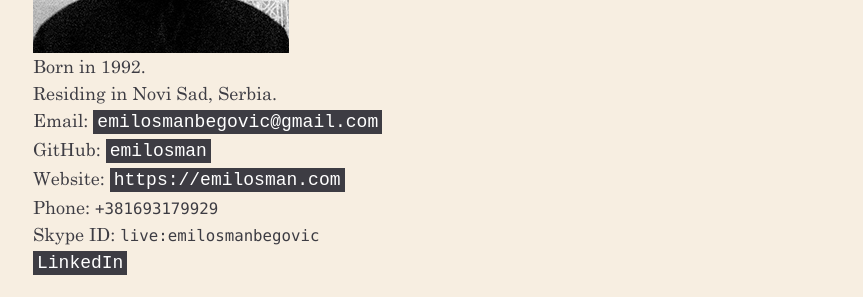
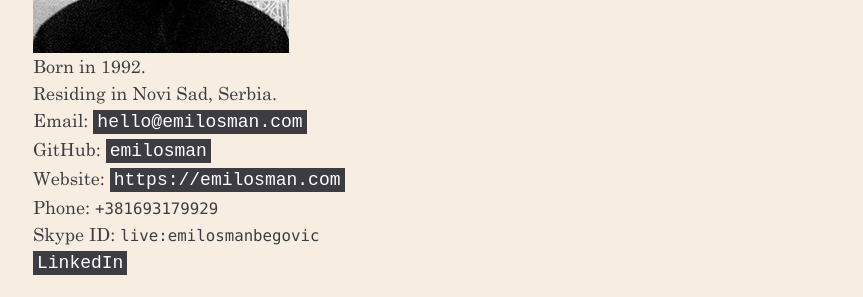
Before and after one commit to emilosmanbegovicmm/emilosman, a Jekyll site: the page built from cv.md, in a window 1280 px wide. Shown: the part 321-618 px from the top of the page, without its empty margins (52-915 px from the left). Built offline with Jekyll 4.4.1, drawn with Linux system fonts in a browser that asks for light colours; our own code applies the rules of GitHub Pages for plain Markdown files.

Commit message:
update emails

```diff
--- a/_layouts/home.html
+++ b/_layouts/home.html
@@ -21,7 +21,7 @@ layout: default
     <nav>
       <a href="/cv" class="p-2 mb-3 c-shadow">CV</a>
       <a href="https://www.github.com/emilosman" class="p-2 mb-3 c-shadow">GitHub</a>
-      <a href="mailto:emilosmanbegovic@gmail.com" class="p-2 mb-3 c-shadow">Email</a>
+      <a href="mailto:hello@emilosman.com" class="p-2 mb-3 c-shadow">Email</a>
       <a href="https://www.linkedin.com/in/emil-osmanbegovi%C4%87-357579123/" class="p-2 mb-3 c-shadow">LinkedIn</a>
     </nav>
   </div>
--- a/cv.md
+++ b/cv.md
@@ -7,7 +7,7 @@ permalink: /cv/
 ![profile picture](/assets/images/profile.jpg)
 Born in 1992.
 Residing in Novi Sad, Serbia.
-Email: [emilosmanbegovic@gmail.com](mailto:emilosmanbegovic@gmail.com)
+Email: [hello@emilosman.com](mailto:hello@emilosman.com)
 GitHub: [emilosman](https://www.github.com/emilosman)
 Website: [https://emilosman.com](https://emilosman.com)
 Phone: `+381693179929`
```
Also changed, not shown: index.md (+1 -1 lines).
